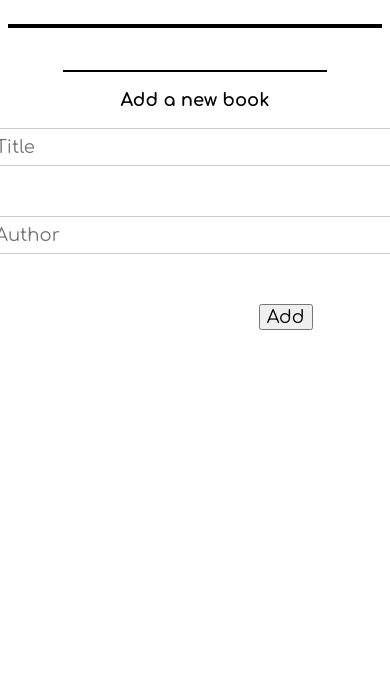
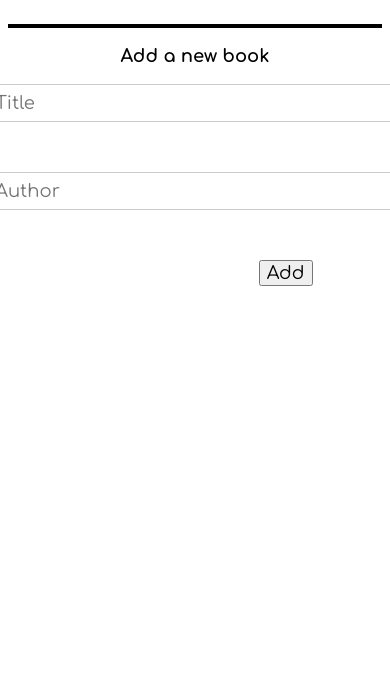
Before and after one commit to Salimer/Awesome-books, a plain HTML site: page index.html in a window 390 px wide. Shown: the part 170-844 px from the top of the page. Drawn offline with Linux system fonts and the light colour scheme.

```diff
--- a/style.css
+++ b/style.css
@@ -21,6 +21,7 @@
 }
 #header a {
   text-decoration: none;
+  color: black;
 }
 #header .nav-item {
   padding: 0.5rem;
@@ -49,14 +50,6 @@
   margin: 8px 0;
   box-shadow: 6px 5px 5px 3px black;
   cursor: pointer;
-}
-
-.underline {
-  border-bottom: 2px solid black;
-  height: 40px;
-  width: 70%;
-  padding: 1px;
-  align-self: center;
 }
 
 #form {
```
Also changed, not shown: Assets/nav.svg (added), 3 other files.
